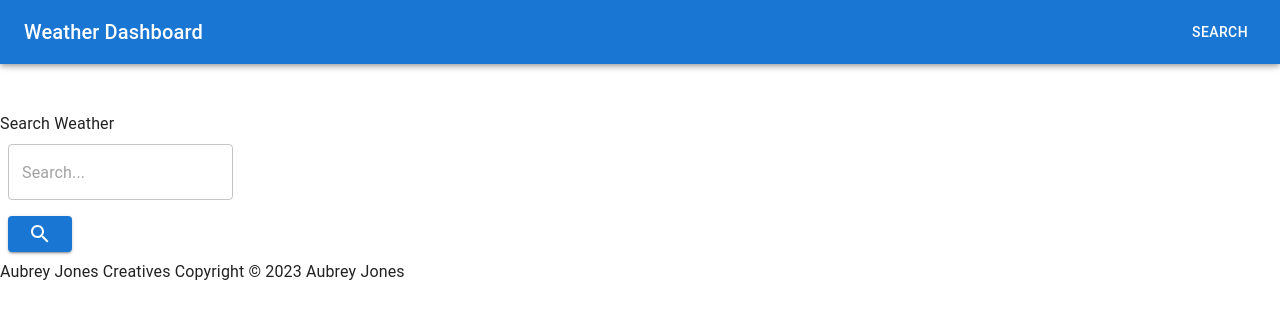
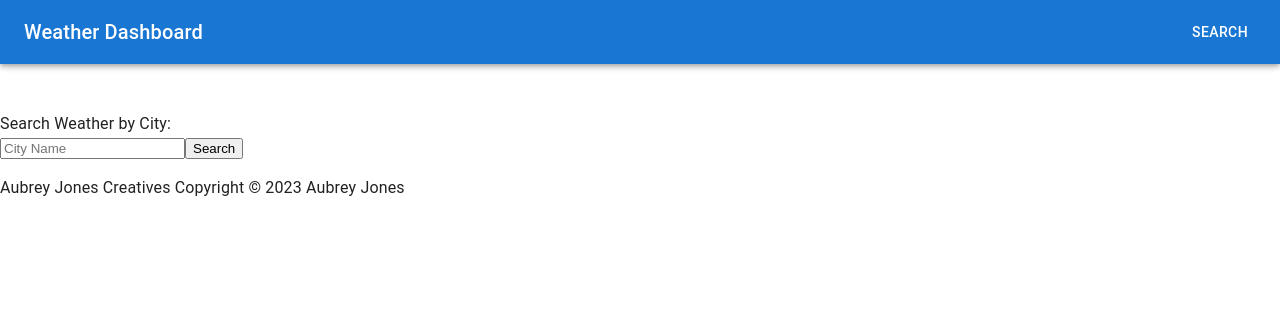
Before and after one commit to aubreyjonescreatives/react-weather-webapp, a React (Create React App) app: page / in a window 1280 px wide. Shown: the top 318 px of the page. Built offline with nearby package versions, Linux system fonts and the light colour scheme.

Commit message:
ideal API axios call to retrieve all API data

```diff
--- a/package.json
+++ b/package.json
@@ -11,7 +11,6 @@
     "@testing-library/react": "^13.4.0",
     "@testing-library/user-event": "^13.5.0",
     "axios": "^1.2.2",
-    "bootstrap": "^5.2.3",
     "cors": "^2.8.5",
     "debounce": "^1.2.1",
     "dotenv": "^16.0.3",
--- a/src/App.js
+++ b/src/App.js
@@ -9,7 +9,6 @@ import NavBar from './components/NavBar.js';
 import WeatherDashboard from './pages/SearchWeather.js';
 import WeatherCard from './components/WeatherCard/WeatherCard';
 import Footer from './components/Footer.js';
-import 'bootstrap/dist/css/bootstrap.min.css';
 
 
 
--- a/src/components/WeatherCard/WeatherCard.js
+++ b/src/components/WeatherCard/WeatherCard.js
@@ -7,11 +7,11 @@ import CardActions from '@mui/material/CardActions';
 import Typography from '@mui/material/Typography';
 import IconButton from '@mui/material/IconButton';
 import InfoIcon from '@mui/icons-material/Info';
-//import JSONTEST from '../../json/test.json';
+import JSONTEST from '../../data/test.json';
 
 
-// const SEEDATA = JSONTEST
-// console.log(SEEDATA)
+ const SEEDATA = JSONTEST
+ console.log(SEEDATA)
 
 const cardStyles = {
   width: 345,
@@ -50,9 +50,9 @@ const handleFavoriteClick = () => {
 
 React.useEffect(() => {
   //const FavoriteID = weather[0].id
-  favorites.includes(displayWeather.id) ? setFavorite(true) : setFavorite(false)
+  favorites.includes(displayWeather.city[0].name) ? setFavorite(true) : setFavorite(false)
   console.log(favorites)
-   }, [displayWeather.id, favorites])
+   }, [displayWeather.city[0].name, favorites])
 
 
 
@@ -62,15 +62,15 @@ React.useEffect(() => {
     <>
     <Card sx={ cardStyles}>
     <CardHeader
-    title={props.displayWeather.description}
+    title={props.displayWeather.city[0].name}
     >
 
     </CardHeader>
     <CardMedia
     component="img"
     height="194"
-    image={`https://openweathermap.org/img/w/${props.displayWeather.icon}.png`}
-    alt={`${props.displayWeather.main}`}
+    image={`https://openweathermap.org/img/w/${props.displayWeather.list[0].weather[0].icon}.png`}
+    alt={`${props.displayWeather.list[0].weather[0].main}`}
 />
     <CardActions >
     <IconButton aria-label="See More Info" onClick={handleFavoriteClick}>
@@ -81,7 +81,7 @@ React.useEffect(() => {
     </IconButton>
 
     </CardActions>
-    <Typography>{`${props.displayWeather.weather[0].description}`} Some Text</Typography>
+    <Typography>Temperature Feels Like:{`${props.displayWeather.list[0].main[0].feels_like}`}</Typography>
     </Card>
 
 
--- a/src/contexts/WeatherContext.js
+++ b/src/contexts/WeatherContext.js
@@ -20,15 +20,15 @@ const [favorites, setFavorites] = React.useState([])
 
 
 const updateFavorites = (displayWeather) => {
-    console.log(`The ${displayWeather.id} weather was added as a favorite weather`)
+    console.log(`The ${displayWeather.name} weather was added as a favorite weather`)
 
-    if (!favorites.includes(displayWeather.id)) {
-        setFavorites((prevState) => [ ...prevState, displayWeather.id])
+    if (!favorites.includes(displayWeather.city[0].name)) {
+        setFavorites((prevState) => [ ...prevState, displayWeather.city[0].name])
       } else {
         setFavorites(() => {
           //  console.log(`The ${mealInfo.strMeal} meal was removed from your favorite Meals`)
           console.log(favorites)
-          return favorites.filter((item) => item !== displayWeather.id)
+          return favorites.filter((item) => item !== displayWeather.city[0].name)
 
         })
     }
@@ -40,7 +40,7 @@ React.useEffect(() => {
     const weatherURL = `/.netlify/functions/WeatherData`
     try {
     const response = await axios.get(weatherURL)
-    const weatherInfo = await response.data.list[0].weather[0]
+    const weatherInfo = await response.data
     console.log(weatherInfo)
     setWeatherList(weatherInfo)
     setAllWeather([...weatherInfo])
--- a/src/pages/SearchWeather.js
+++ b/src/pages/SearchWeather.js
@@ -6,14 +6,42 @@ import TextField from '@mui/material/TextField';
 import SearchIcon from '@mui/icons-material/Search';
 import Button from '@mui/material/Button';
 import Stack from '@mui/material/Stack';
-
-
-const SearchWeather = () => {
+import APIDATA from '../data/test.json';
 
 
 
-  const [findFavorites, setfindFavorites] = React.useState([])
-  const {allWeather, favorites} = useWeatherContext()
+
+
+
+const SearchWeather = (props) => {
+
+
+  const { displayWeather } = props
+
+
+const [findCityData, setFindCityData] = React.useState("");
+
+const [findFavorites, setfindFavorites] = React.useState([])
+
+const {allWeather, favorites} = useWeatherContext()
+
+const handleCitySearchSubmit = (event) => {
+  event.preventDefault();
+  console.log(`You searched for ${findCityData}`)
+
+
+  if (findCityData = displayWeather.name) {
+    console.log(displayWeather.id)
+  }
+  else {
+    console.log(`this is not the city you are looking for...`)
+  }
+
+
+}
+
+
+
 
 
 
@@ -22,7 +50,7 @@ const SearchWeather = () => {
 
 React.useEffect(() => {
  setfindFavorites((prevState) => {
-  const theWeather = allWeather.filter((displayWeather) => favorites.includes(displayWeather.id) )
+  const theWeather = allWeather.filter((displayWeather) => favorites.includes(displayWeather.name) )
   console.log(theWeather)
   return [...prevState, ...theWeather]
 })
@@ -31,27 +59,27 @@ React.useEffect(() => {
 
 
 
+
   return (
     <>
-    <div>Search Weather</div>
+    <div>Search Weather by City:</div>
 
 
-    <Box
-      component="form"
-      sx={{
-        '& > :not(style)': { m: 1, width: '25ch' },
-      }}
-      noValidate
-      autoComplete="off"
+    <Box>
+    <form
+    onSubmit={handleCitySearchSubmit}
     >
-      <TextField id="searchButton" placeholder="Search..." />
+      <label>
+        <input
+        type="text"
+        value={findCityData}
+        placeholder="City Name"
+        onChange={(e) => setFindCityData(e.target.value)}
+        />
+      </label>
+      <input type="submit" value="Search" />
+    </form>
 
-
-    <Stack direction="row" spacing={2}>
-      <Button variant="contained" href="#contained-buttons">
-        <SearchIcon></SearchIcon>
-      </Button>
-    </Stack>
 
     </Box>
 
@@ -61,7 +89,7 @@ React.useEffect(() => {
     {allWeather.map((displayWeather) => {
       return (
         <WeatherCard
-            key={displayWeather.id}
+            key={displayWeather.name}
             displayWeather={{...displayWeather}}
         />
       )
@@ -71,11 +99,13 @@ React.useEffect(() => {
 
 
 
+
+
 <Box>
     {findFavorites.map((displayWeather) => {
       return (
         <WeatherCard
-            key={displayWeather.id}
+            key={displayWeather.name}
             displayWeather={{...displayWeather}}
         />
       )
```
Also changed, not shown: src/data/test.json (renamed from src/json/test.json), 2 other files (tests, documents, lock files or other folders).
